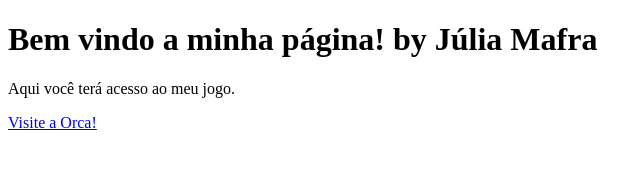
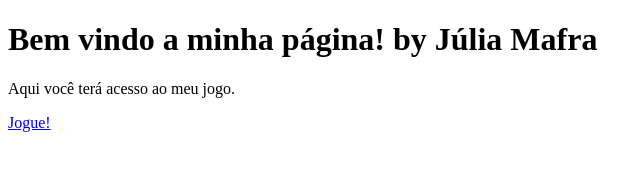
Before and after one commit to juliamafraa/juliamafraa.github.io, a plain HTML site: page index.html in a window 1280 px wide. Shown: the full height of the page, 0-640 px from the left. Drawn offline with Linux system fonts and the light colour scheme.

Commit message:
Update index.html

```diff
--- a/index.html
+++ b/index.html
@@ -7,6 +7,6 @@
 
 <h1>Bem vindo a minha página! by Júlia Mafra </h1>
 <p>Aqui você terá acesso ao meu jogo.</p>
-<a href="https://super.abril.com.br/ciencia/orcas-falsas-assassinas/"> Visite a  Orca!</a>
+<a href="https://juliamafraa.github.io/desvendandoasequencia/"> Jogue!</a>
     </body>
 </html>
```
